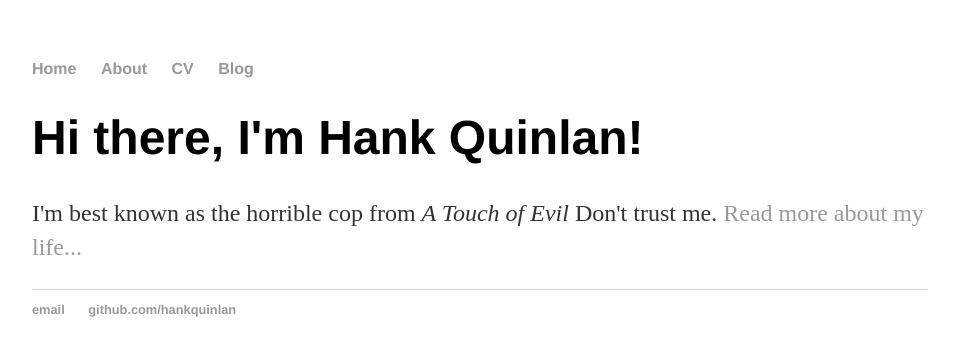
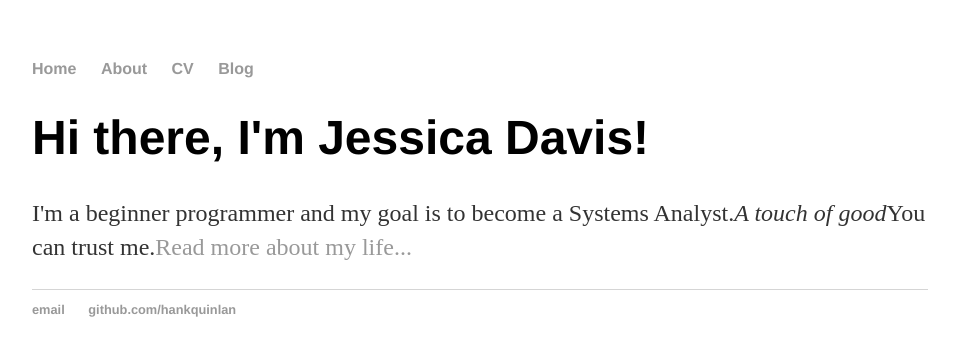
Before and after one commit to jessixa-d/jessixa-d.github.io, a Jekyll site: the page built from index.html, in a window 1280 px wide. Shown: the top 356 px of the page, without its empty margins (160-1115 px from the left). Built offline with Jekyll 4.4.1, drawn with Linux system fonts in a browser that asks for light colours.

Commit message:
Update index.html

```diff
--- a/index.html
+++ b/index.html
@@ -3,6 +3,6 @@ layout: default
 title: Hank Quinlan, Horrible Cop
 ---
 <div class="blurb">
-	<h1>Hi there, I'm Hank Quinlan!</h1>
-	<p>I'm best known as the horrible cop from <em>A Touch of Evil</em> Don't trust me. <a href="/about">Read more about my life...</a></p>
+	<h1>Hi there, I'm Jessica Davis!</h1>
+	<p>I'm a beginner programmer and my goal is to become a Systems Analyst.<em>A touch of good</em>You can trust me.<a href="/about">Read more about my life...</a></p>
 </div><!-- /.blurb -->
```
